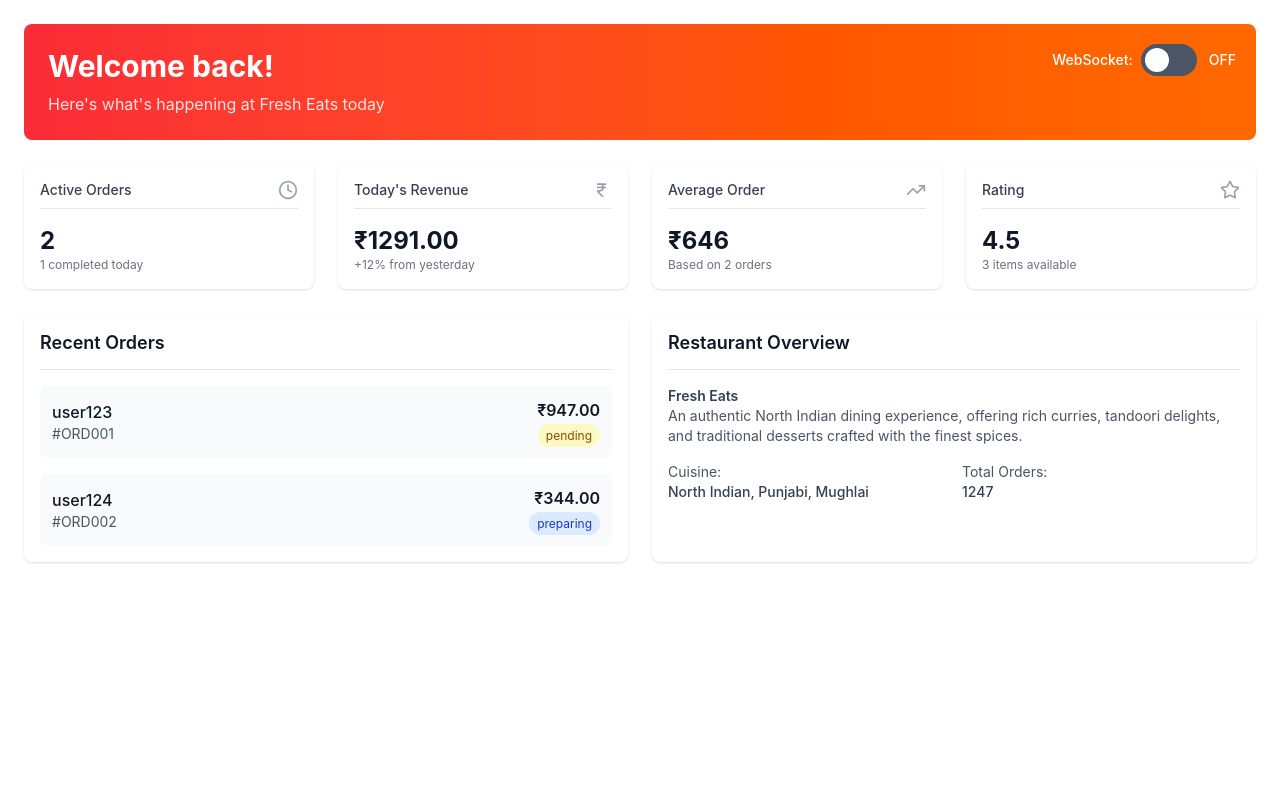
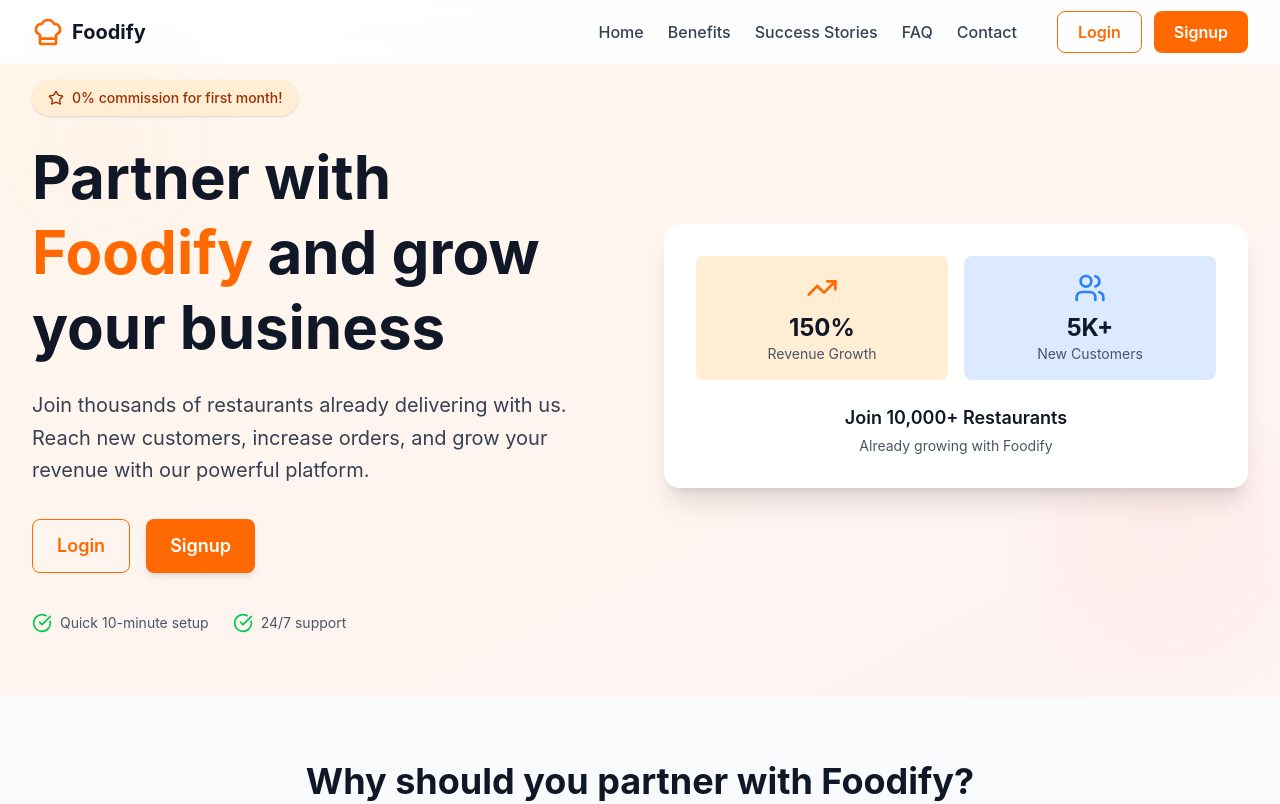
Before and after one commit to rishabhrrd4/foodify-rm, a React (Vite) app: page /restaurant-manager in a window 1280 px wide. Shown: the top 804 px of the page. Built offline with nearby package versions, Linux system fonts and the light colour scheme.

Commit message:
Merged to dev branch

```diff
--- a/src/routes/AppRoutes.tsx
+++ b/src/routes/AppRoutes.tsx
@@ -54,21 +54,25 @@
   },
 
   // Public Restaurant Manager flow paths (initial setup, accessible without prior login)
+  // {
+  //   path: "/restaurant-manager",
+  //   children: [
+  //     { index: true, element: <Home /> },
+  //     { path: "menu", element: <Menu /> },
+  //     { path: "orders", element: <Orders /> },
+  //     { path: "order-history", element: <OrderHistory /> },
+  //     { path: "feedback-history", element: <FeedbackHistory /> },
+  //     { path: "restaurant-info", element: <RestaurantInfo /> },
+  //     { path: "notifications", element: <Notifications /> },
+  //     { index: true, element: <RestaurantManagerLanding /> },
+  //     // { path: "register", element: <RestaurantRegistration /> },
+  //     { path: "info", element: <RestaurantForm /> },
+  //     { path: "refer-form", element: <ReferralForm /> },
+  //   ]
+  // },
   {
     path: "/restaurant-manager",
-    children: [
-      { index: true, element: <Home /> },
-      { path: "menu", element: <Menu /> },
-      { path: "orders", element: <Orders /> },
-      { path: "order-history", element: <OrderHistory /> },
-      { path: "feedback-history", element: <FeedbackHistory /> },
-      { path: "restaurant-info", element: <RestaurantInfo /> },
-      { path: "notifications", element: <Notifications /> },
-      { index: true, element: <RestaurantManagerLanding /> },
-      // { path: "register", element: <RestaurantRegistration /> },
-      { path: "info", element: <RestaurantForm /> },
-      { path: "refer-form", element: <ReferralForm /> },
-    ]
+    element: <RestaurantManagerLanding />,
   },
 
 
```
